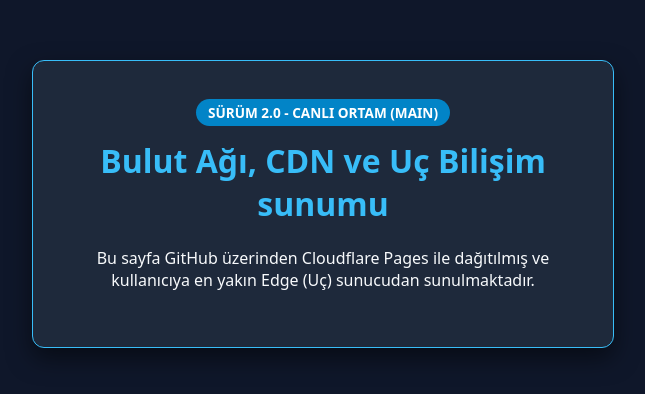
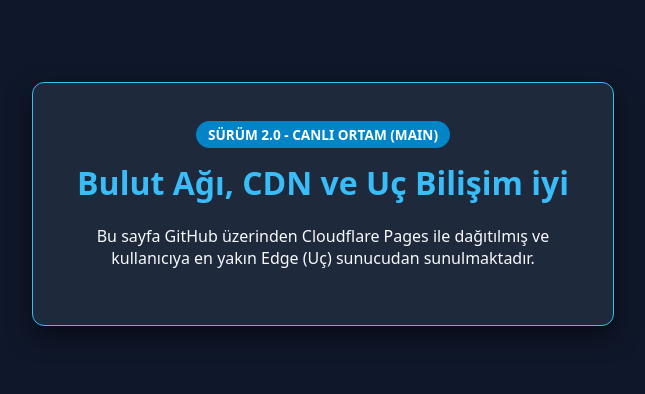
Before and after one commit to EceDurgun/cdn-dene, a plain HTML site: page index.html in a window 1280 px wide. Shown: the part 196-590 px from the top of the page, without its empty margins (317-962 px from the left). Drawn offline with Linux system fonts and the light colour scheme.

Commit message:
Update index.html

```diff
--- a/index.html
+++ b/index.html
@@ -9,7 +9,7 @@
 <body>
   <div class="kart">
     <span class="etiket">SÜRÜM 2.0 - CANLI ORTAM (MAIN)</span>
-    <h1>Bulut Ağı, CDN ve Uç Bilişim sunumu</h1>
+    <h1>Bulut Ağı, CDN ve Uç Bilişim iyi</h1>
     <p>Bu sayfa GitHub üzerinden Cloudflare Pages ile dağıtılmış ve kullanıcıya en yakın Edge (Uç) sunucudan sunulmaktadır.</p>
   </div>
 </body>
```
